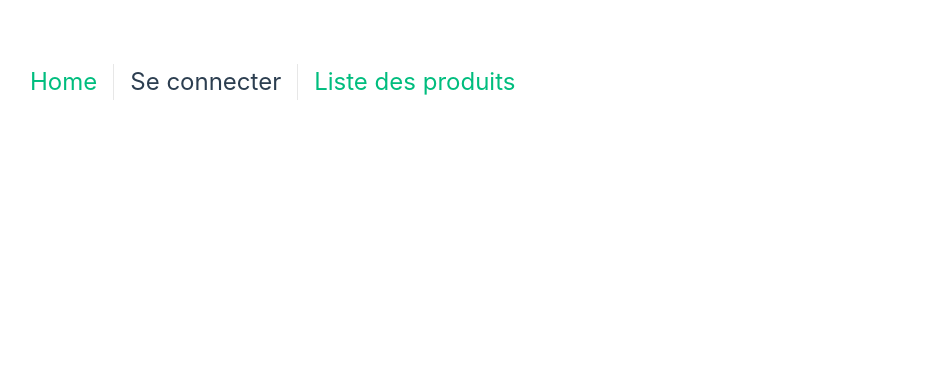
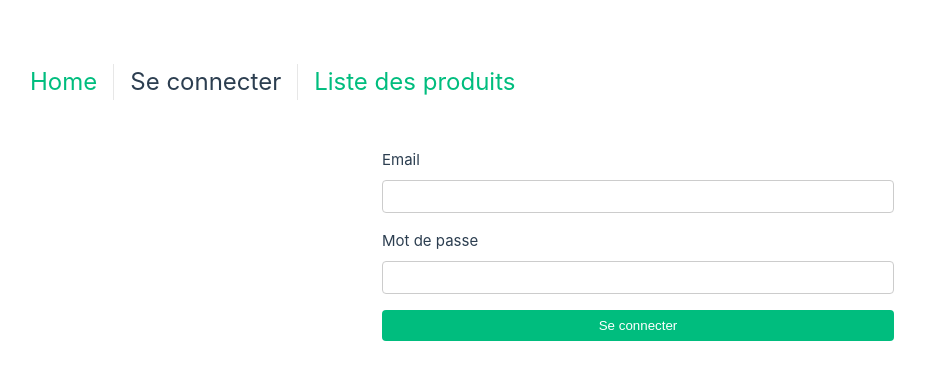
Before and after one commit to Mathias-LEROY-epsi/appvuenextlevel, a Vue app: page /login in a window 1280 px wide. Shown: the top 380 px of the page, without its empty margins (2-927 px from the left). Built offline with nearby package versions, Linux system fonts and the light colour scheme.

Commit message:
feat/page Login

```diff
--- a/src/assets/base.css
+++ b/src/assets/base.css
@@ -9,6 +9,7 @@
   --vt-c-black-mute: #282828;
 
   --vt-c-indigo: #2c3e50;
+  --vt-c-green: #00bd7e;
 
   --vt-c-divider-light-1: rgba(60, 60, 60, 0.29);
   --vt-c-divider-light-2: rgba(60, 60, 60, 0.12);
--- a/src/components/ProductsList.vue
+++ b/src/components/ProductsList.vue
@@ -1,5 +1,5 @@
 <script setup>
-import { ProductItem } from "./ProductItem.vue";
+import ProductItem from "./ProductItem.vue";
 </script>
 
 <template>
--- a/src/components/TheLogin.vue
+++ b/src/components/TheLogin.vue
@@ -1,5 +1,64 @@
+<script>
+export default {
+  data() {
+    return {
+      email: "",
+      password: "",
+    };
+  },
+};
+</script>
+
 <template>
-  <main>
-    <Login />
-  </main>
+  <div class="login-form">
+    <form @submit.prevent="login">
+      <label for="email">Email</label>
+      <input id="email" v-model="email" type="email" required />
+
+      <label for="password">Mot de passe</label>
+      <input id="password" v-model="password" type="password" required />
+
+      <button type="submit">Se connecter</button>
+    </form>
+  </div>
 </template>
+
+<style>
+.login-form {
+  display: flex;
+  flex-direction: column;
+  align-items: center;
+  justify-content: center;
+  margin-top: 2rem;
+  width: 40vw;
+  margin-inline: auto;
+}
+
+form {
+  display: flex;
+  flex-direction: column;
+  width: 100%;
+}
+
+label {
+  margin-bottom: 0.5rem;
+  width: 100%;
+}
+
+input {
+  padding: 0.5rem;
+  border: 1px solid #ccc;
+  border-radius: 4px;
+  margin-bottom: 1rem;
+  width: 100%;
+}
+
+button[type="submit"] {
+  padding: 0.5rem 1rem;
+  background-color: var(--vt-c-green);
+  color: #fff;
+  border: none;
+  border-radius: 4px;
+  cursor: pointer;
+}
+</style>
--- a/src/main.js
+++ b/src/main.js
@@ -1,13 +1,10 @@
 import { createApp } from "vue";
 import App from "./App.vue";
 import router from "./router";
-import axios from "axios";
-
 import "./assets/main.css";
 
 const app = createApp(App);
 
 app.use(router);
-app.use(axios);
 
 app.mount("#app");
--- a/src/views/HomeView.vue
+++ b/src/views/HomeView.vue
@@ -1,5 +1,5 @@
 <script setup>
-import { TheWelcome } from "../components/TheWelcome.vue";
+import TheWelcome from "../components/TheWelcome.vue";
 </script>
 
 <template>
--- a/src/views/LoginView.vue
+++ b/src/views/LoginView.vue
@@ -1,5 +1,40 @@
-<script setup>
-import { TheLogin } from "../components/TheLogin.vue";
+<script>
+import TheLogin from "../components/TheLogin.vue";
+import axios from "axios";
+
+export default {
+  name: "LoginView",
+  components: {
+    TheLogin,
+  },
+  data() {
+    return {
+      email: "",
+      password: "",
+    };
+  },
+  methods: {
+    async login() {
+      try {
+        const response = await axios.post("https://dummyjson.com/auth/login", {
+          email: this.email,
+          password: this.password,
+        });
+        // Récupération du token dans la réponse
+        const token = response.data.token;
+
+        // Stockage du token dans le local storage
+        localStorage.setItem("token", token);
+        console.log("Token stocké dans le local storage : " + token);
+
+        // Redirection vers la page d'accueil
+        this.$router.push("/");
+      } catch (error) {
+        console.error(error);
+      }
+    },
+  },
+};
 </script>
 
 <template>
--- a/src/views/ProductsView.vue
+++ b/src/views/ProductsView.vue
@@ -1,5 +1,5 @@
 <script setup>
-import { Products } from "../components/ProductsList.vue";
+import Products from "../components/ProductsList.vue";
 </script>
 
 <template>
```
